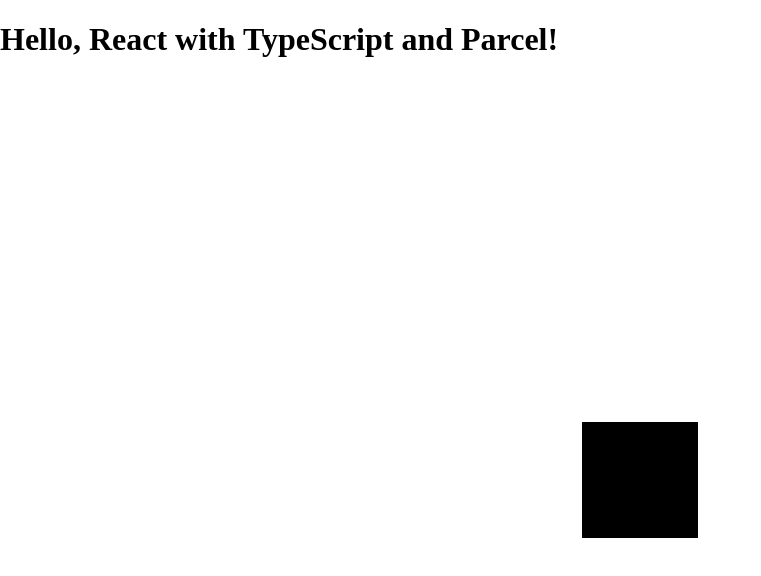
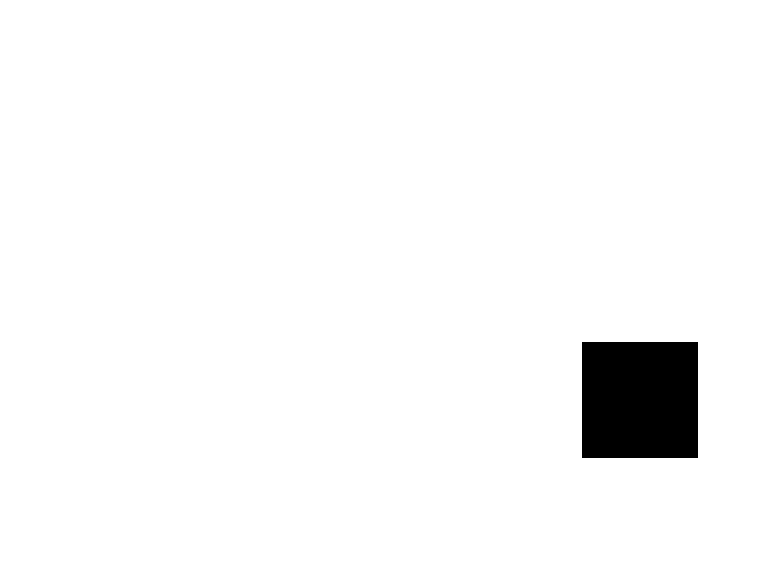
Before and after one commit to ivanpondal/3d-viewer-challenge, a React (Vite) app: page / in a window 1280 px wide. Shown: the top 576 px of the page, without its empty margins (0-761 px from the left). Built offline with nearby package versions, Linux system fonts and the light colour scheme.

Commit message:
Remove title

```diff
--- a/src/entrypoint/App.tsx
+++ b/src/entrypoint/App.tsx
@@ -1,7 +1,4 @@
 import React from 'react';
 import { ViewerCanvas } from '../viewer/ViewerCanvas';
 
-export const App: React.FC = () => (<>
-    <h1>Hello, React with TypeScript and Parcel!</h1>
-    <ViewerCanvas />
-</>)
+export const App: React.FC = () => <ViewerCanvas />
```
